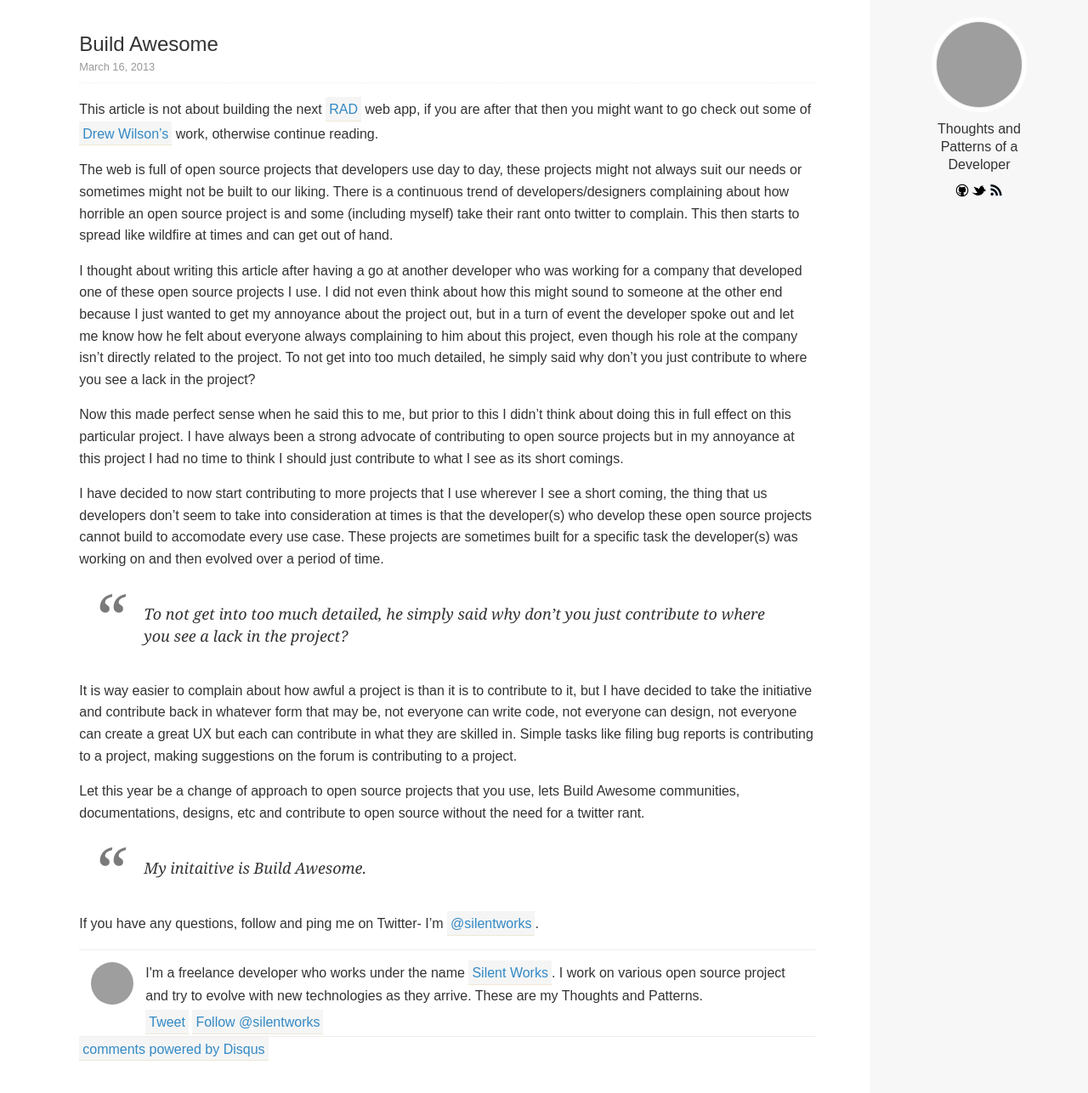
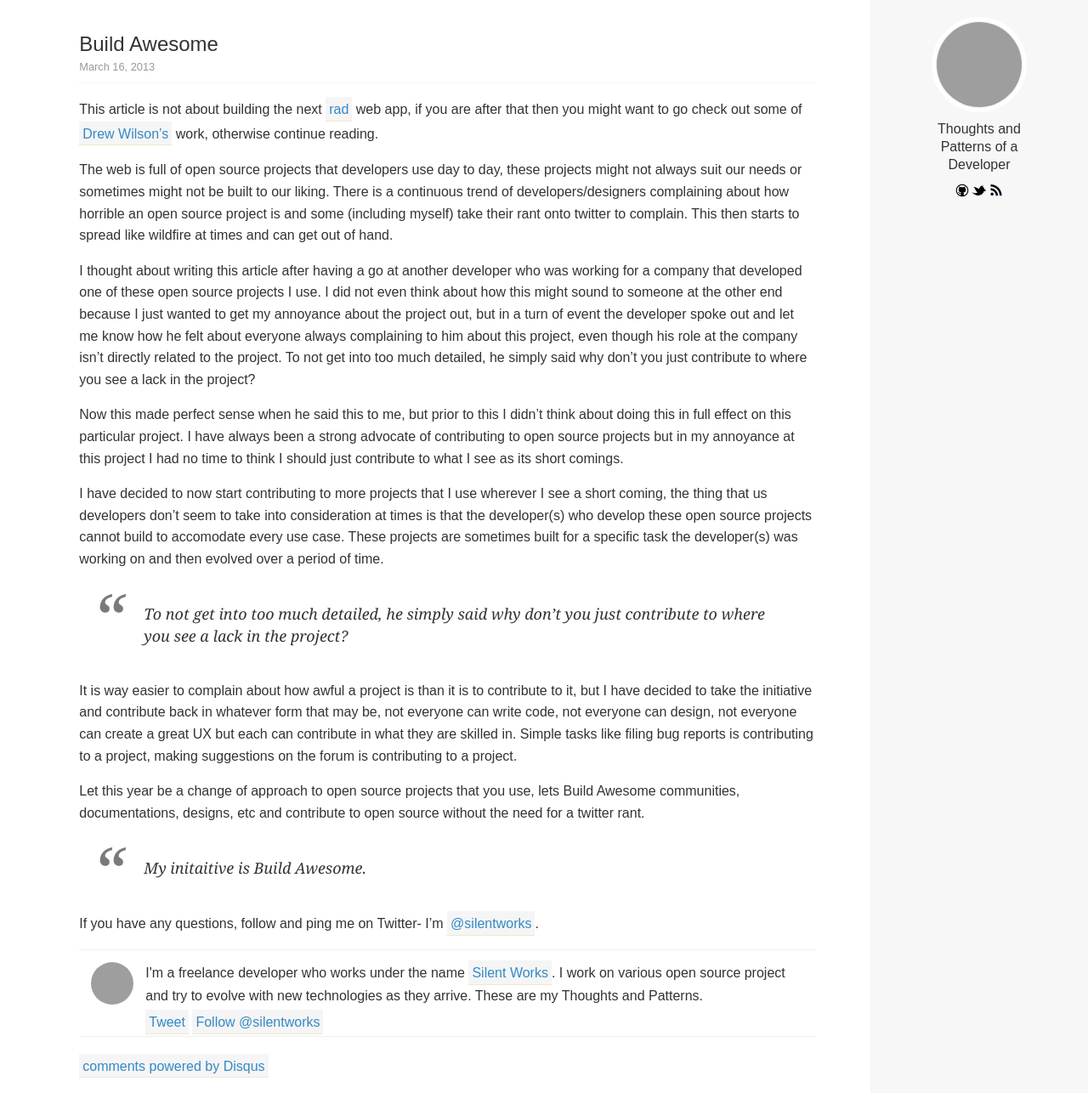
Before and after one commit to silentworks/thoughts, a Jekyll site: the page built from _posts/2013-03-16-build-awesome.markdown, in a window 1280 px wide and 1286 px high. Shown: the whole window at 85% size. Built offline with Jekyll 4.4.1, drawn with Linux system fonts in a browser that asks for light colours; Markdown is read by kramdown in place of the engine named in the settings; comment, search, counter and statistics services are not loaded; grey boxes are pictures that could not be loaded.

Commit message:
Fixed uppercase of RAD and added in some style changes to accomodate comments.

```diff
--- a/_posts/2013-03-16-build-awesome.markdown
+++ b/_posts/2013-03-16-build-awesome.markdown
@@ -5,7 +5,7 @@ category: posts
 comments: true
 ---
 
-This article is not about building the next [RAD][rad] web app, if you are after that
+This article is not about building the next [rad][rad] web app, if you are after that
 then you might want to go check out some of [Drew Wilson's][dw] work, otherwise
 continue reading.
 
--- a/css/base.css
+++ b/css/base.css
@@ -66,6 +66,11 @@ p {
   display: inline-block;
   padding: 2px 4px 0;
 }
+.content .wrapper a:hover {
+  background-color: #3389c5;
+  border-bottom: 1px solid #000;
+  color: #fff;
+}
 .content .listing {
   list-style-type: none;
   padding: 0;
@@ -123,6 +128,7 @@ p {
 .content #post-meta {
   border-bottom: 1px solid #eeeeee;
   border-top: 1px solid #eeeeee;
+  margin: 10px 0 20px;
   padding: 2px 10px;
 }
 .content #post-meta h3 {
--- a/css/base.less
+++ b/css/base.less
@@ -73,6 +73,11 @@ p {
             color: #3389c5;
             display: inline-block;
             padding: 2px 4px 0;
+            &:hover {
+                background-color: #3389c5;
+                border-bottom: 1px solid #000;
+                color: #fff;
+            }
         }
     }
     .listing {
@@ -133,6 +138,7 @@ p {
     #post-meta {
         border-bottom: 1px solid @lineColor;
         border-top: 1px solid @lineColor;
+        margin: 10px 0 20px;
         padding: 2px 10px;
         h3 {
             font-weight: normal;
```
